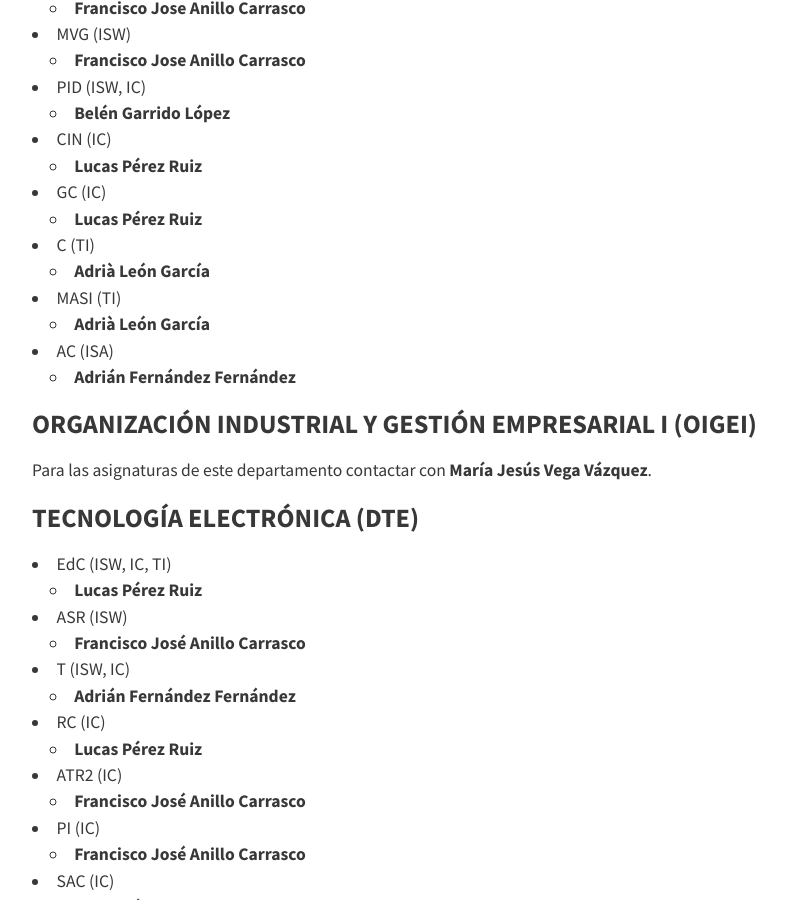
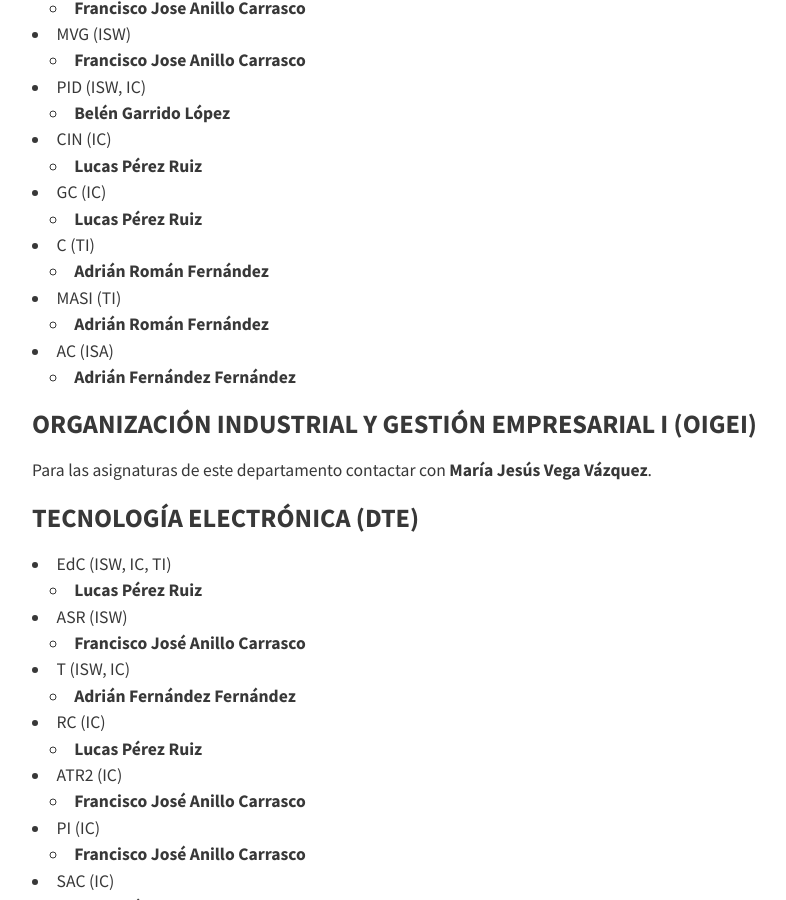
Before and after one commit to dlga/dlga.github.io, a Jekyll site: the page built from _posts/2020-05-04-adendas.md, in a window 1280 px wide and 900 px high, scrolled down 2841 px. Shown: the whole window, without its empty margins (224-1010 px from the left). Built offline with Jekyll 4.4.1, drawn with Linux system fonts in a browser that asks for light colours; nearby versions of some CDN libraries.

Commit message:
Update 2020-05-04-adendas.md

```diff
--- a/_posts/2020-05-04-adendas.md
+++ b/_posts/2020-05-04-adendas.md
@@ -102,9 +102,9 @@ Para las asignaturas de este departamento contactar con **Estrella Munuera Cabez
 - GC (IC)
   - **Lucas Pérez Ruiz**
 - C (TI)
-  - **Adrià León García**
+  - **Adrián Román Fernández**
 - MASI (TI)
-  - **Adrià León García**
+  - **Adrián Román Fernández**
 - AC (ISA)
   - **Adrián Fernández Fernández**
 
```
